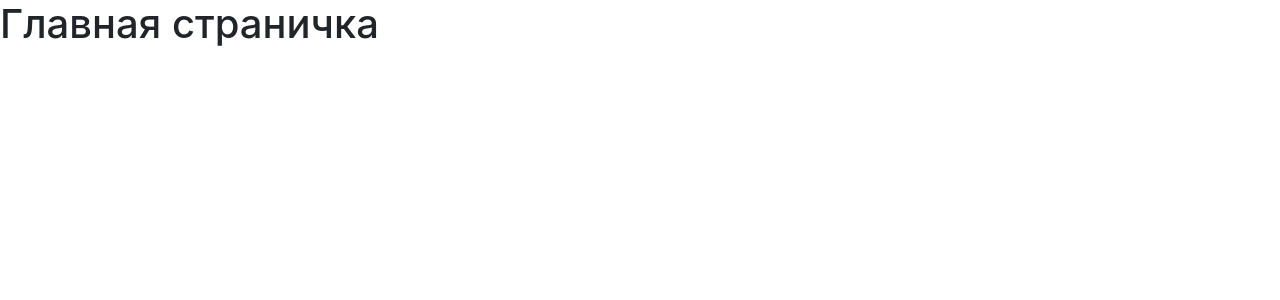
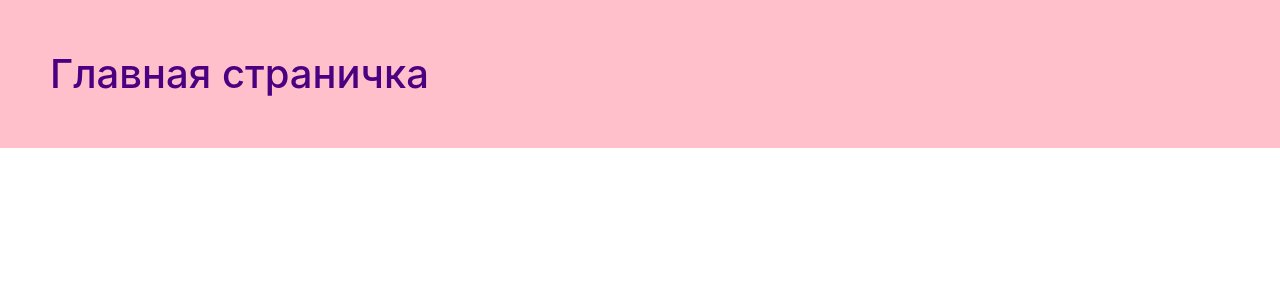
Before and after one commit to razmarinchik/kameliy_beta_repository, a Django app: page / in a window 1280 px wide. Shown: the part 56-356 px from the top of the page. Run offline with Django 3.2, Linux system fonts and the light colour scheme; some libraries are stand-ins or nearby versions.

Commit message:
создали css файлы и подключили их

```diff
--- a/kameliy_beta/settings.py
+++ b/kameliy_beta/settings.py
@@ -118,5 +118,7 @@ USE_TZ = True
 
 # Static files (CSS, JavaScript, Images)
 # https://docs.djangoproject.com/en/2.2/howto/static-files/
+STATIC_DIR = os.path.join(BASE_DIR, 'static')
 
+STATICFILES_DIRS = [STATIC_DIR, ]
 STATIC_URL = '/static/'
--- a/main_app/forms.py
+++ b/main_app/forms.py
@@ -2,8 +2,8 @@ from django import forms
 from .models import Records
 
 class RecordForm(forms.ModelForm):
-    #master_name=forms.CharField( widget=forms.TextInput(attrs={'class':'disabled', 'readonly':'readonly'}))
-    #visit_time=forms.CharField( widget=forms.TextInput(attrs={'class':'disabled', 'readonly':'readonly'}))
+    #master_name=forms.CharField(widget=forms.HiddenInput())#disabled = True)
+    #visit_time=forms.CharField(widget=forms.HiddenInput())
     class Meta:
         model = Records
         fields = ['email', 'user_name', 'master_name', 'visit_time']
--- a/main_app/templates/main_app/base.html
+++ b/main_app/templates/main_app/base.html
@@ -1,6 +1,8 @@
+{% load staticfiles %}
 <!DOCTYPE html>
 <html lang="en" dir="ltr">
   <head>
+    <link rel="stylesheet" href="static/css/style.css">
     <link rel="stylesheet" href="https://stackpath.bootstrapcdn.com/bootstrap/4.3.1/css/bootstrap.min.css" integrity="sha384-ggOyR0iXCbMQv3Xipma34MD+dH/1fQ784/j6cY/iJTQUOhcWr7x9JvoRxT2MZw1T" crossorigin="anonymous">
     <meta charset="utf-8">
     <title>
--- a/main_app/templates/main_app/main_page.html
+++ b/main_app/templates/main_app/main_page.html
@@ -7,5 +7,5 @@
 
 {% block content %}
 
-<h1>Главная страничка</h1>
+<h1 class="page">Главная страничка</h1>
 {% endblock %}
--- a/main_app/views.py
+++ b/main_app/views.py
@@ -22,6 +22,7 @@ def RecordFormView(request, master_id, time_id):
     time = master.free_time.get(id = time_id)
     form = RecordForm(request.POST or None, initial = {'master_name': master.master_name,'visit_time': time.time.strftime("%Y-%m-%d %H:%M:%S") })#'visit_time':([('12','10'),('32','7'),])
     if form.is_valid():
+        print(time.time)
         form.save()
         master.free_time.remove(time)#.filter(id = time_id)
         form = RecordForm()
--- /dev/null
+++ b/static/css/style.css
@@ -0,0 +1,8 @@
+h1{
+  color: indigo;
+  background-color: pink;
+}
+
+.page{
+  padding: 50px;
+}
```
Also changed, not shown: db.sqlite3.
